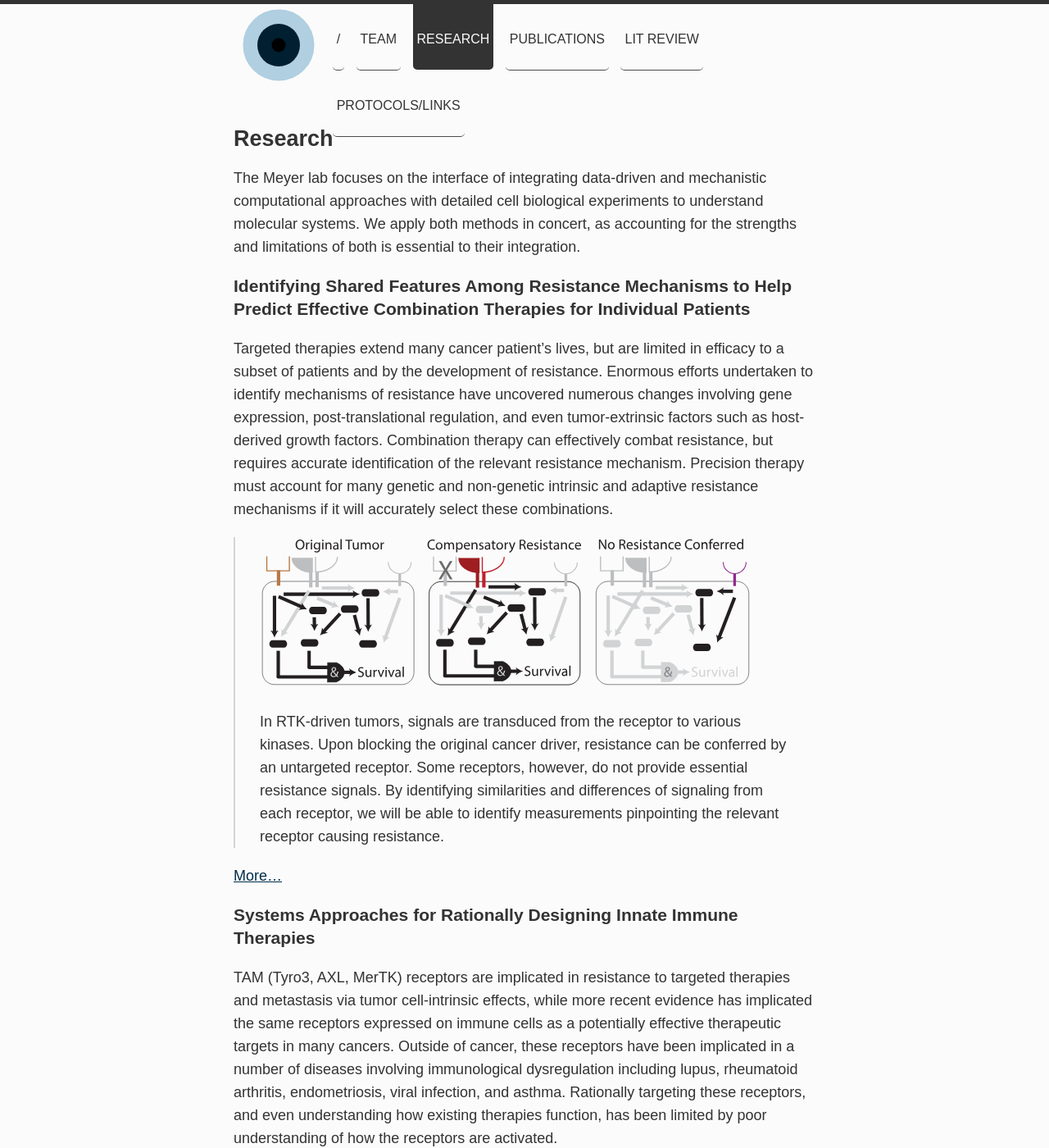
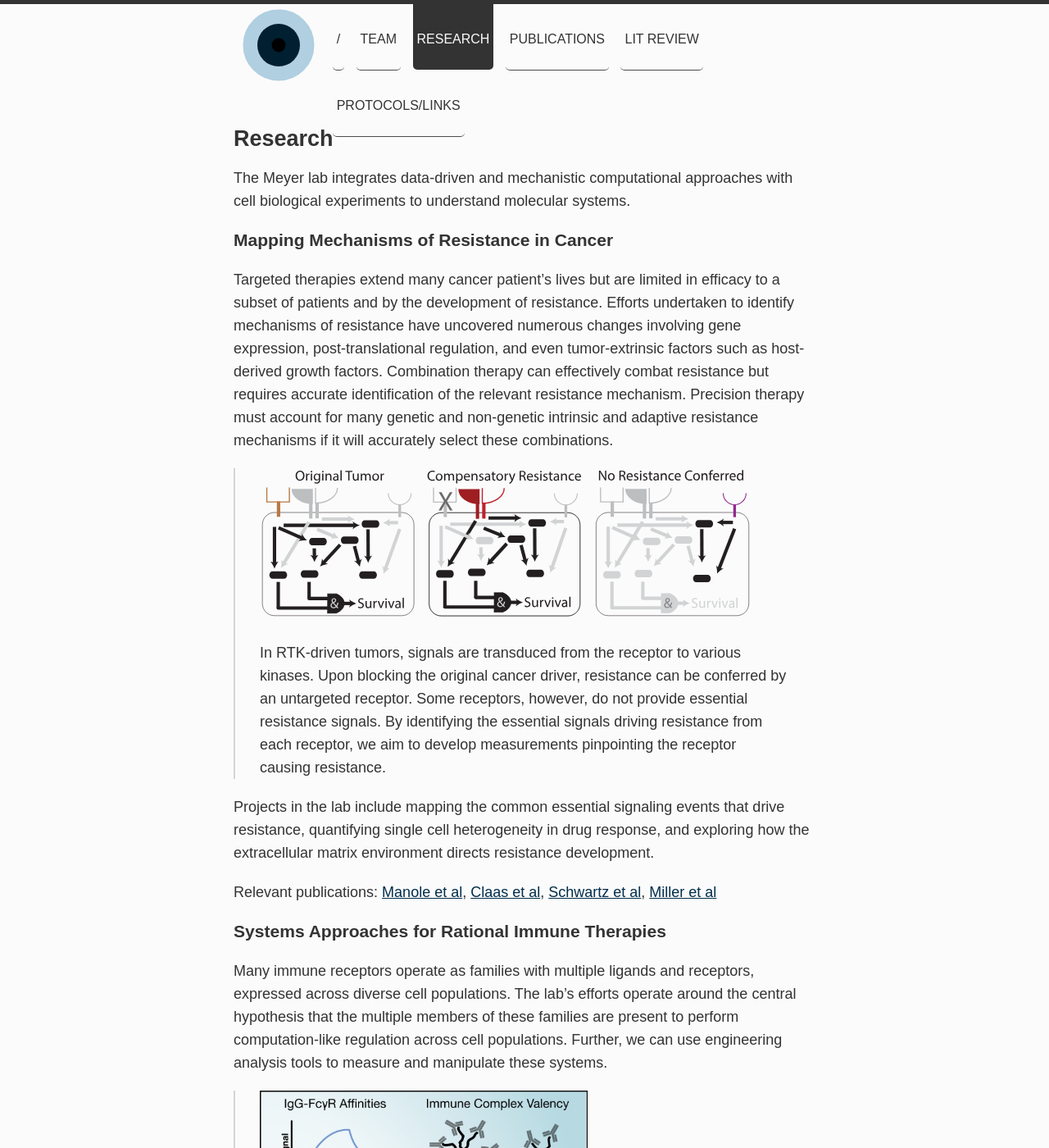
Before and after one commit to meyer-lab/asmlab.org, a Jekyll site: the page built from research/index.md, in a window 1280 px wide and 1400 px high. Shown: the whole window at 82% size. Built offline with Jekyll 4.4.1, drawn with Linux system fonts in a browser that asks for light colours; some web fonts are replaced; some of the changed text lies outside the part shown.

Commit message:
New research page (#22)
* Update index.md

* Update index.md

* Update index.md

* Delete TAM.md

* Delete resistance.md

* Update index.md

* Delete TAM.svg

* Add files via upload

* Update index.md

* Update index.md

* Update .jenkinsfile

* Update .jenkinsfile

* Update index.md

* Update index.md

* Update index.md

* Update index.md

* Update index.md

* Update index.md

* Update index.md

* Update index.md

* Research page changes

* Change header

```diff
--- a/index.html
+++ b/index.html
@@ -3,7 +3,7 @@ layout: default
 title: /
 ---
 
-<h2> Systems biology: Building better models </h2>
+<h2>Meyer Lab at UCLA</h2>
 
 <p>We pair experiments with data-driven modeling to learn about cancer biology and innate immune signaling. This combination is necessary and synergistic: models in systems biology are only as good as the information used to assemble them. As our understanding of biology begins to assemble from information about single proteins, we need quantitative models to understand and even communicate these complex processes.</p>
 
--- a/research/index.md
+++ b/research/index.md
@@ -3,26 +3,26 @@ layout: page
 title: Research
 ---
 
-The Meyer lab focuses on the interface of integrating data-driven and mechanistic computational approaches with detailed cell biological experiments to understand molecular systems. We apply both methods in concert, as accounting for the strengths and limitations of both is essential to their integration.
+The Meyer lab integrates data-driven and mechanistic computational approaches with cell biological experiments to understand molecular systems.
 
-### Identifying Shared Features Among Resistance Mechanisms to Help Predict Effective Combination Therapies for Individual Patients
+### Mapping Mechanisms of Resistance in Cancer
 
-Targeted therapies extend many cancer patient's lives, but are limited in efficacy to a subset of patients and by the development of resistance. Enormous efforts undertaken to identify mechanisms of resistance have uncovered numerous changes involving gene expression, post-translational regulation, and even tumor-extrinsic factors such as host-derived growth factors. Combination therapy can effectively combat resistance, but requires accurate identification of the relevant resistance mechanism. Precision therapy must account for many genetic and non-genetic intrinsic and adaptive resistance mechanisms if it will accurately select these combinations.
+Targeted therapies extend many cancer patient's lives but are limited in efficacy to a subset of patients and by the development of resistance. Efforts undertaken to identify mechanisms of resistance have uncovered numerous changes involving gene expression, post-translational regulation, and even tumor-extrinsic factors such as host-derived growth factors. Combination therapy can effectively combat resistance but requires accurate identification of the relevant resistance mechanism. Precision therapy must account for many genetic and non-genetic intrinsic and adaptive resistance mechanisms if it will accurately select these combinations.
 
 > <img src="/public/images/resistanceConcept.svg" width="600px" alt="Resistance concept" />
-> In RTK-driven tumors, signals are transduced from the receptor to various kinases. Upon blocking the original cancer driver, resistance can be conferred by an untargeted receptor. Some receptors, however, do not provide essential resistance signals. By identifying similarities and differences of signaling from each receptor, we will be able to identify measurements pinpointing the relevant receptor causing resistance.
+> In RTK-driven tumors, signals are transduced from the receptor to various kinases. Upon blocking the original cancer driver, resistance can be conferred by an untargeted receptor. Some receptors, however, do not provide essential resistance signals. By identifying the essential signals driving resistance from each receptor, we aim to develop measurements pinpointing the receptor causing resistance.
 
-[More...](./resistance.html)
+Projects in the lab include mapping the common essential signaling events that drive resistance, quantifying single cell heterogeneity in drug response, and exploring how the extracellular matrix environment directs resistance development.
 
-### Systems Approaches for Rationally Designing Innate Immune Therapies
+Relevant publications: [Manole et al](https://asmlab.org/publications/#Manole5219), [Claas et al](https://asmlab.org/publications/#Claas2018), [Schwartz et al](https://asmlab.org/publications/#BarneyPeyton), [Miller et al](https://asmlab.org/publications/#Miller16032016)
 
-TAM (Tyro3, AXL, MerTK) receptors are implicated in resistance to targeted therapies and metastasis via tumor cell-intrinsic effects, while more recent evidence has implicated the same receptors expressed on immune cells as a potentially effective therapeutic targets in many cancers. Outside of cancer, these receptors have been implicated in a number of diseases involving immunological dysregulation including lupus, rheumatoid arthritis, endometriosis, viral infection, and asthma. Rationally targeting these receptors, and even understanding how existing therapies function, has been limited by poor understanding of how the receptors are activated.
+### Systems Approaches for Rational Immune Therapies
 
-> <img src="/public/images/TAM.svg" width="400px" alt="TAM concept" />
-> In many cancers, a subset of tumor cells overexpress AXL, making them invasive and resistant to therapy. TAM receptor activation within dendritic cells potently inhibits the innate immune response. T cell release of ProS further dampens the immune response. Activation of TAMs inhibits NK cell-mediated lysis. Each of these cell populations express distinct and dynamic combinations of TAM receptor, likely modulating functional changes in microenvironmental response.
+Many immune receptors operate as families with multiple ligands and receptors, expressed across diverse cell populations. The lab's efforts operate around the central hypothesis that the multiple members of these families are present to perform computation-like regulation across cell populations. Further, we can use engineering analysis tools to measure and manipulate these systems.
 
-[More...](./TAM.html)
+> <img src="/public/images/FcgR.jpg" width="400px" alt="FcgR modeling" />
+> The Fc portions of IgG antibodies enable communication with many cell populations of the immune system via Fcγ receptors. The consequence of these interactions is influenced by relative affinity among the receptors, valency, and the cell populations present, creating thousands of possibilities. Using a mechanism-based binding model and data-driven analytical techniques, we aim to engineer this communication.
 
-### Improving model parameterization and interpretation in systems biology
+We are studying regulation of families like the Tyro3, AXL, MerTK (TAM) tyrosine kinase, Fcγ, and common γ-chain cytokine receptors. In addition to studying how these receptors operate as a family, we are working to develop tools that make visualizing and manipulating family-wide behavior easier.
 
-Models in systems biology are frequently evaluated by their overall predictive ability but are then interpreted on a component-by-component basis. This can lead to spurious conclusions when experimental and model uncertainty is not taken into account. We aim to borrow methods from other fields in which model uncertainty is handled more rigorously to improve the process of model decomposition and interpretation.
+Relevant publications: [Robinett et al](https://asmlab.org/publications/#FcgR), [Meyer et al](https://asmlab.org/publications/#Meyer:CellSys), [Muffat et al](https://asmlab.org/publications/#Muffat142497)
```
Also changed, not shown: research/TAM.md (deleted, +0 -15 lines), research/resistance.md (deleted, +0 -17 lines), public/images/FcgR.jpg (added), public/images/TAM.svg (deleted), 1 other file.
